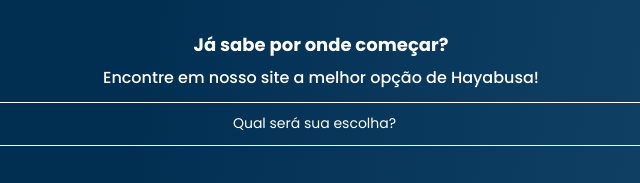
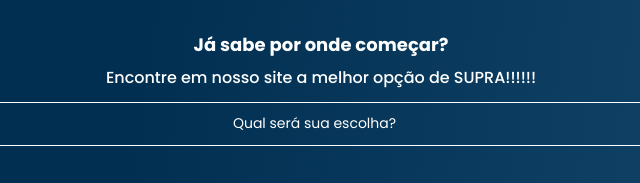
Before and after one commit to jorgepontio/1curso4bi, a plain HTML site: page index.html in a window 1280 px wide. Shown: the part 458-641 px from the top of the page, 319-959 px from the left. Drawn offline with nearby package versions, Linux system fonts and the light colour scheme.

Commit message:
Update index.html

```diff
--- a/index.html
+++ b/index.html
@@ -49,7 +49,7 @@
 
   <section class="banner">
     <h2 class="banner__titulo">Já sabe por onde começar?</h2>
-    <p class="banner__texto">Encontre em nosso site a melhor opção de Hayabusa!</p>
+    <p class="banner__texto">Encontre em nosso site a melhor opção de SUPRA!!!!!!</p>
     <input type="search" class="banner__pesquisa" placeholder="Qual será sua escolha?">
   </section>
 
```
